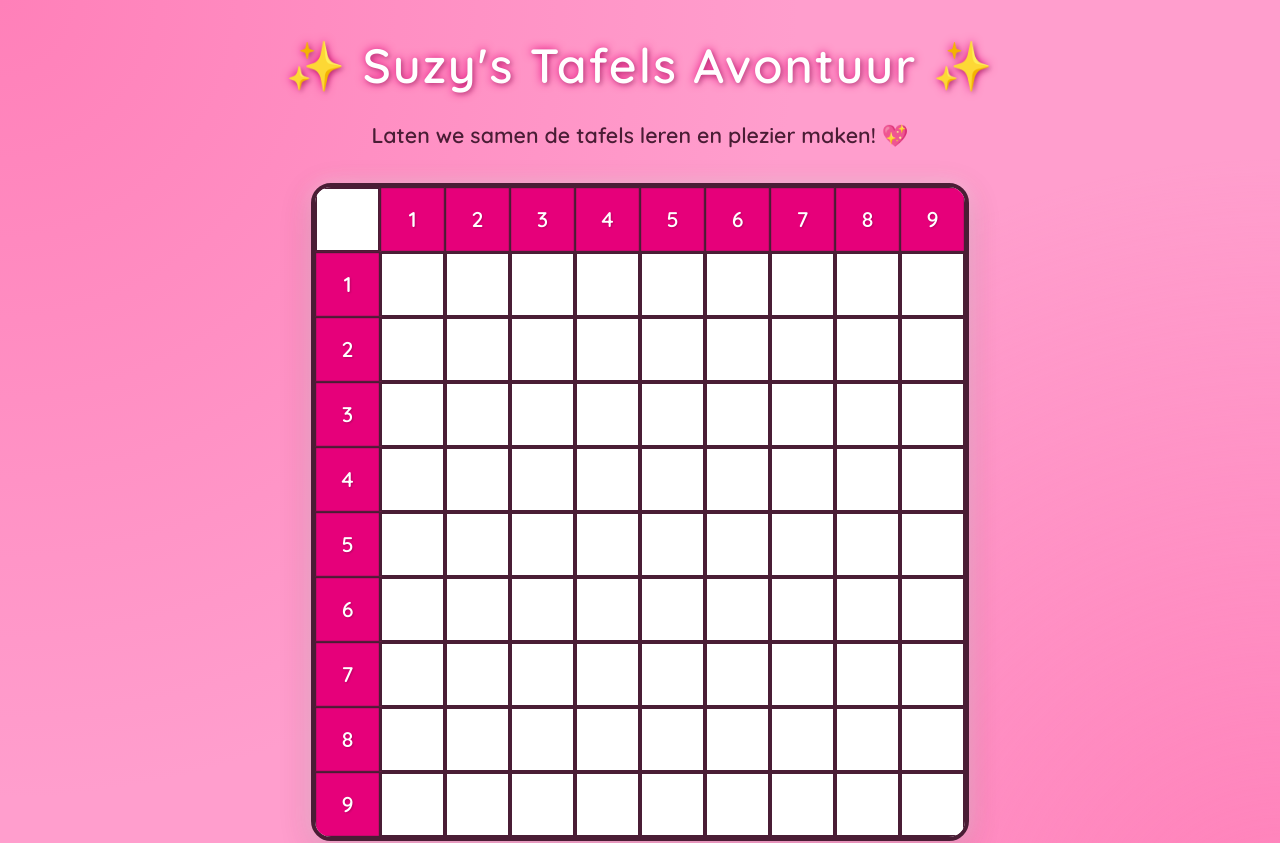
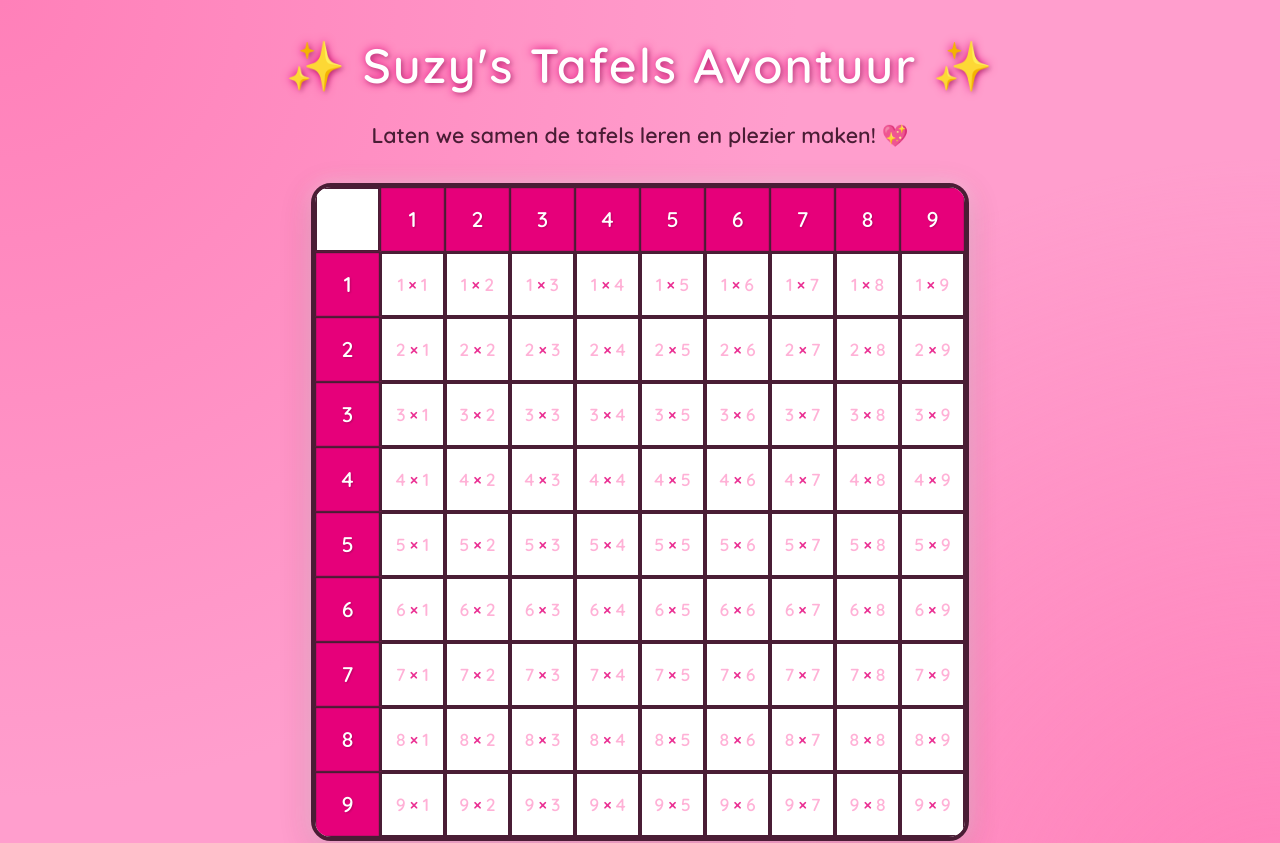
Before and after one commit to lennehendrickx/suzy-tafels, a React (Vite) app: page / in a window 1280 px wide. Shown: the top 843 px of the page. Built offline with nearby package versions, Linux system fonts and the light colour scheme.

Commit message:
Initial commit

```diff
--- a/src/App.css
+++ b/src/App.css
@@ -432,3 +432,32 @@ h1 {
   background-color: #ffcdd2;
   color: #c62828;
 }
+
+.cell.unanswered {
+  color: #ff9ecd;
+}
+
+.multiplication {
+  display: flex;
+  align-items: center;
+  justify-content: center;
+  gap: 4px;
+  font-size: 1.1rem;
+  opacity: 0.8;
+  transition: all 0.3s ease;
+}
+
+.cell.unanswered:hover .multiplication {
+  opacity: 1;
+  transform: scale(1.1);
+  color: #e6007a;
+}
+
+.multiplication span {
+  display: inline-block;
+}
+
+.multiplication span:nth-child(2) {
+  font-weight: bold;
+  color: #e6007a;
+}
--- a/src/App.tsx
+++ b/src/App.tsx
@@ -67,7 +67,7 @@ function App() {
   }
 
   const getCellClass = (key: string) => {
-    if (answers[key] === undefined) return 'cell'
+    if (answers[key] === undefined) return 'cell unanswered'
     return `cell ${isCorrect[key] ? 'correct' : 'incorrect'}`
   }
 
@@ -79,6 +79,30 @@ function App() {
       <span></span>
     </div>
   )
+
+  const getCellContent = (row: number, col: number) => {
+    const key = `${row}-${col}`
+    if (answers[key] !== undefined) {
+      return (
+        <>
+          {answers[key]}
+          {isCorrect[key] && renderSparkles()}
+          {retries[key] > 0 && (
+            <span className="retry-count">
+              {retries[key]}
+            </span>
+          )}
+        </>
+      )
+    }
+    return (
+      <div className="multiplication">
+        <span>{row}</span>
+        <span>×</span>
+        <span>{col}</span>
+      </div>
+    )
+  }
 
   return (
     <div className="container">
@@ -104,13 +128,7 @@ function App() {
                 className={getCellClass(`${row}-${col}`)}
                 onClick={() => handleCellClick(row, col)}
               >
-                {answers[`${row}-${col}`] ?? ''}
-                {isCorrect[`${row}-${col}`] && renderSparkles()}
-                {retries[`${row}-${col}`] > 0 && (
-                  <span className="retry-count">
-                    {retries[`${row}-${col}`]}
-                  </span>
-                )}
+                {getCellContent(row, col)}
               </div>
             ))}
           </div>
```
